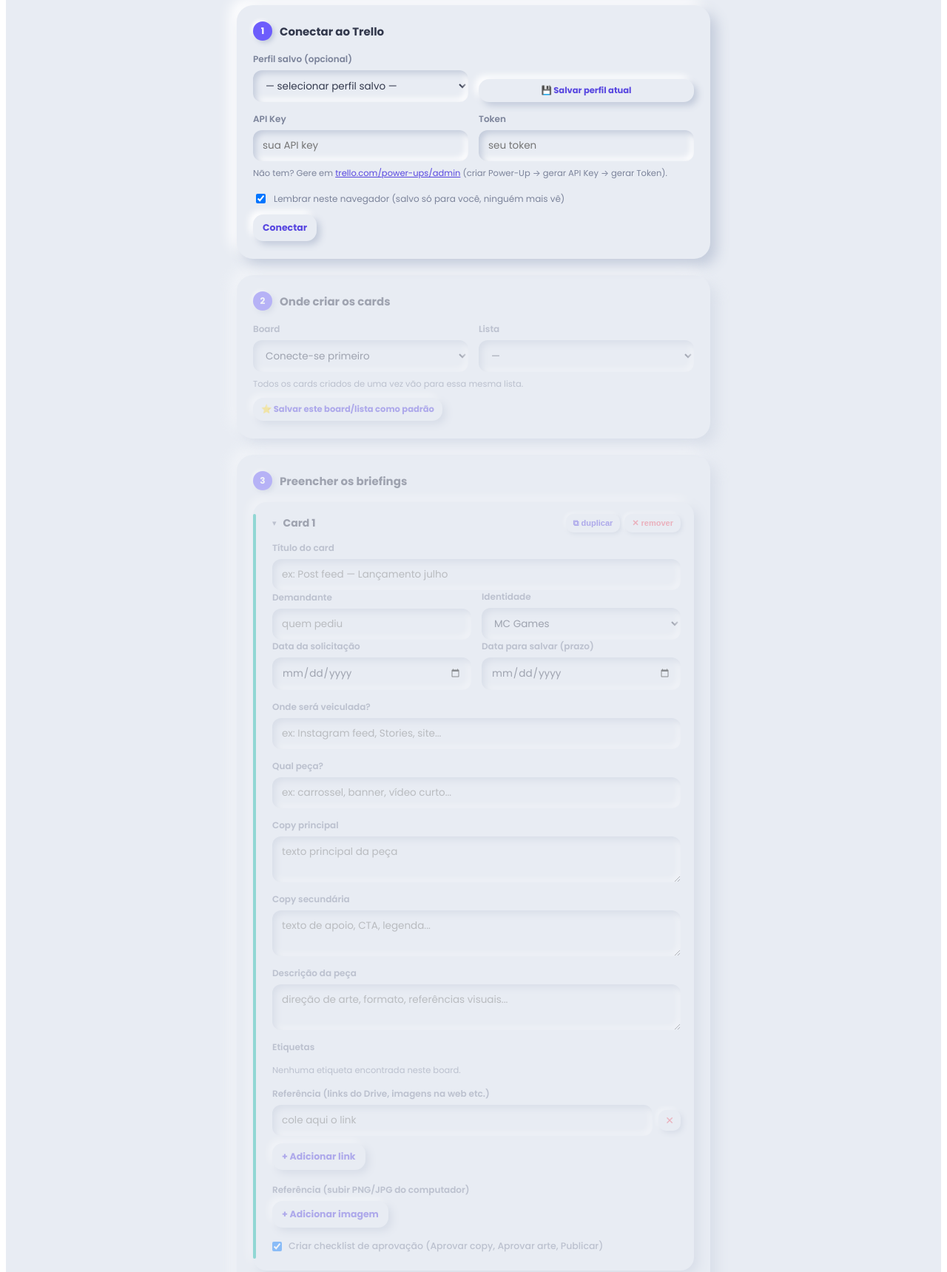
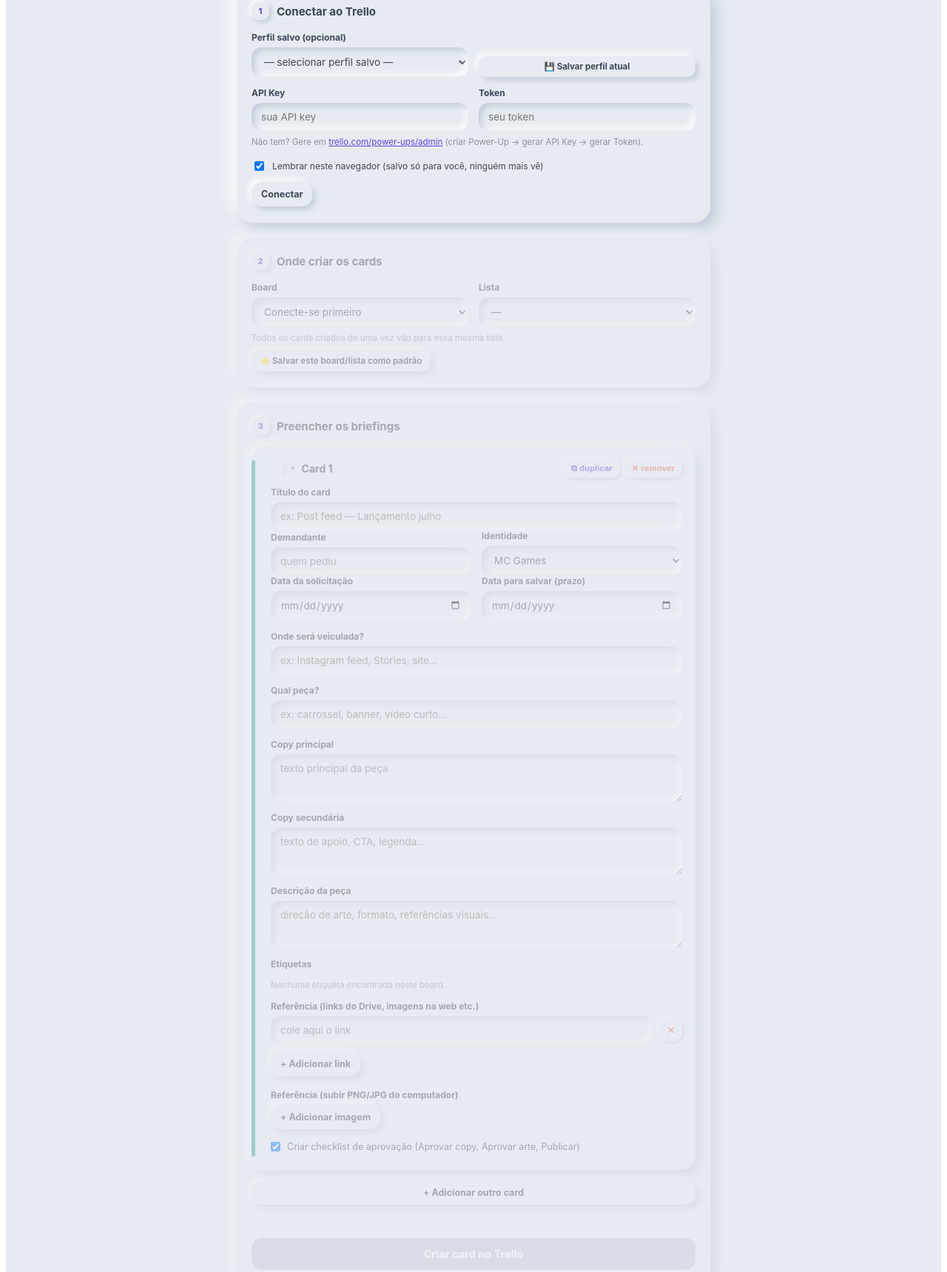
Before and after one commit to Devopsjjoao/briefing-trello, a plain HTML site: page index.html in a window 1280 px wide. Shown: the part 162-1882 px from the top of the page at 74% size. Drawn offline with Linux system fonts and the light colour scheme.

Commit message:
Visual neumorfismo/soft-3D

```diff
--- a/index.html
+++ b/index.html
@@ -1,82 +1,76 @@
 <style>
-  @import url('https://fonts.googleapis.com/css2?family=Poppins:wght@400;500;600;700;800&display=swap');
-
   :root{
-    --bg:#e8ecf3;
-    --shadow-dark:#c3cbdb;
-    --shadow-light:#ffffff;
-    --ink:#33394d;
-    --muted:#7b839a;
-    --accent:#6d5dfc;
-    --accent-dark:#5847e0;
-    --accent-soft:#eceaff;
-    --identity-b:#12b8a6;
-    --identity-b-soft:#e2f9f6;
-    --danger:#ef5a6f;
-    --danger-soft:#fdecee;
-    --ok:#1fb37a;
-    --ok-soft:#e4f9f0;
-    --font: 'Poppins', -apple-system, "Segoe UI", sans-serif;
+    --bg:#e7ebf1;
+    --ink:#3c4658;
+    --muted:#8891a0;
+    --shadow-light:rgba(255,255,255,.9);
+    --shadow-dark:rgba(163,177,198,.55);
+    --accent:#6c63ff;
+    --accent-dark:#5548e0;
+    --teal:#2f9e8f;
+    --indigo:#6c63ff;
+    --danger:#e0604f;
+    --line:rgba(163,177,198,.3);
+    --font-body: -apple-system, "Segoe UI", Roboto, Helvetica, Arial, sans-serif;
   }
   *{box-sizing:border-box;}
   .briefing-app{
-    font-family:var(--font);
+    font-family:var(--font-body);
     color:var(--ink);
-    padding:36px 20px 70px;
+    padding:32px 20px 60px;
     min-height:100%;
     background:var(--bg);
   }
   .briefing-app .wrap{max-width:640px;margin:0 auto;}
   .briefing-app .eyebrow{
-    font-size:11px;letter-spacing:.12em;text-transform:uppercase;
+    font-size:11px;letter-spacing:.1em;text-transform:uppercase;
     color:var(--accent-dark);font-weight:700;margin-bottom:8px;
     display:flex;align-items:center;gap:8px;
   }
   .briefing-app .eyebrow::before{
     content:"";width:8px;height:8px;border-radius:50%;background:var(--accent);display:inline-block;
-    box-shadow:0 0 0 4px var(--accent-soft);
+    box-shadow:0 0 0 3px rgba(108,99,255,.15);
   }
   .briefing-app h1{
-    font-family:var(--font);
-    font-size:30px;font-weight:800;margin:0 0 6px;letter-spacing:-.01em;
+    font-family:var(--font-body);
+    font-size:30px;font-weight:800;margin:0 0 4px;letter-spacing:-.01em;
     color:var(--ink);
   }
-  .briefing-app .sub{color:var(--muted);font-size:14px;margin-bottom:28px;font-weight:500;}
+  .briefing-app .sub{color:var(--muted);font-size:14px;margin-bottom:26px;}
 
-  /* ---- superfícies neumórficas ---- */
+  /* ---------- neumorphism base shapes ---------- */
   .briefing-app .panel{
     background:var(--bg);border:none;border-radius:22px;
-    padding:22px 22px 24px;margin-bottom:22px;
-    box-shadow:9px 9px 18px var(--shadow-dark), -9px -9px 18px var(--shadow-light);
+    padding:20px 20px 22px;margin-bottom:20px;
+    box-shadow: 8px 8px 18px var(--shadow-dark), -8px -8px 18px var(--shadow-light);
   }
   .briefing-app .panel h2{
-    font-family:var(--font);font-size:15px;font-weight:700;margin:0 0 16px;
+    font-family:var(--font-body);font-size:15px;font-weight:700;margin:0 0 16px;
     display:flex;align-items:center;gap:10px;color:var(--ink);
   }
   .briefing-app .panel h2 .num{
-    width:26px;height:26px;border-radius:50%;background:var(--accent);color:#fff;
-    font-size:12px;display:flex;align-items:center;justify-content:center;font-family:var(--font);font-weight:700;
-    box-shadow:3px 3px 6px var(--shadow-dark), -2px -2px 5px var(--shadow-light);
+    width:24px;height:24px;border-radius:9px;background:var(--bg);color:var(--accent-dark);
+    font-size:11px;display:flex;align-items:center;justify-content:center;font-family:var(--font-body);font-weight:800;
+    box-shadow: 3px 3px 6px var(--shadow-dark), -3px -3px 6px var(--shadow-light);
   }
   .briefing-app label{
-    display:block;font-size:12px;font-weight:600;color:var(--muted);margin:14px 0 6px;
+    display:block;font-size:12px;font-weight:700;color:var(--ink);margin:14px 0 6px;
   }
   .briefing-app label:first-of-type{margin-top:0;}
-
   .briefing-app input[type=text],
   .briefing-app input[type=password],
   .briefing-app input[type=date],
   .briefing-app select,
   .briefing-app textarea{
-    width:100%;padding:11px 13px;border:none;border-radius:12px;
-    font-family:var(--font);font-size:13.5px;background:var(--bg);color:var(--ink);
+    width:100%;padding:11px 13px;border:none;border-radius:14px;
+    font-family:var(--font-body);font-size:13.5px;background:var(--bg);color:var(--ink);
     outline:none;transition:box-shadow .15s;
-    box-shadow:inset 4px 4px 8px var(--shadow-dark), inset -4px -4px 8px var(--shadow-light);
+    box-shadow: inset 4px 4px 8px var(--shadow-dark), inset -4px -4px 8px var(--shadow-light);
   }
   .briefing-app input:focus,.briefing-app select:focus,.briefing-app textarea:focus{
-    box-shadow:inset 3px 3px 6px var(--shadow-dark), inset -3px -3px 6px var(--shadow-light), 0 0 0 2px var(--accent-soft);
+    box-shadow: inset 4px 4px 8px var(--shadow-dark), inset -4px -4px 8px var(--shadow-light), 0 0 0 2px rgba(108,99,255,.35);
   }
-  .briefing-app textarea{resize:vertical;min-height:60px;}
+  .briefing-app textarea{resize:vertical;min-height:64px;}
   .briefing-app .row2{display:grid;grid-template-columns:1fr 1fr;gap:14px;align-items:end;}
   .briefing-app .hint{font-size:11.5px;color:var(--muted);margin-top:8px;}
   .briefing-app .hint a{color:var(--accent-dark);}
@@ -86,91 +80,89 @@
   }
   .briefing-app .remember input{width:auto;}
 
-  /* ---- botões com profundidade ---- */
   .briefing-app .btn{
-    appearance:none;border:none;cursor:pointer;font-family:var(--font);font-weight:700;
-    font-size:13.5px;border-radius:14px;padding:11px 18px;color:var(--ink);
-    background:var(--bg);
-    box-shadow:5px 5px 10px var(--shadow-dark), -5px -5px 10px var(--shadow-light);
+    appearance:none;border:none;cursor:pointer;font-family:var(--font-body);font-weight:700;
+    font-size:13.5px;border-radius:14px;padding:11px 18px;
     transition:box-shadow .12s, transform .08s;
   }
-  .briefing-app .btn:active{
-    box-shadow:inset 3px 3px 6px var(--shadow-dark), inset -3px -3px 6px var(--shadow-light);
-    transform:translateY(1px);
+  .briefing-app .btn:active{transform:translateY(1px) scale(.98);}
+  .briefing-app .btn-primary{
+    background:linear-gradient(145deg, #7d74ff, var(--accent));
+    color:#fff;width:100%;font-size:14.5px;padding:13px;margin-top:8px;
+    box-shadow: 6px 6px 14px rgba(108,99,255,.35), -4px -4px 10px rgba(255,255,255,.5);
   }
-  .briefing-app .btn-primary{
-    background:linear-gradient(145deg, var(--accent), var(--accent-dark));
-    color:#fff;width:100%;font-size:14.5px;padding:14px;margin-top:8px;
-    box-shadow:6px 6px 14px rgba(93,71,224,.35), -4px -4px 10px rgba(255,255,255,.5);
+  .briefing-app .btn-primary:hover{background:linear-gradient(145deg, var(--accent), var(--accent-dark));}
+  .briefing-app .btn-primary:disabled{background:#c2c8d6;box-shadow:none;cursor:not-allowed;}
+  .briefing-app .btn-ghost{
+    background:var(--bg);color:var(--ink);border:none;padding:9px 13px;font-size:12.5px;
+    box-shadow: 4px 4px 8px var(--shadow-dark), -4px -4px 8px var(--shadow-light);
   }
-  .briefing-app .btn-primary:hover{filter:brightness(1.05);}
-  .briefing-app .btn-primary:active{
-    box-shadow:inset 3px 3px 8px rgba(0,0,0,.25);
-    transform:translateY(1px);
-  }
-  .briefing-app .btn-primary:disabled{background:#b7bccb;color:#fff;box-shadow:none;cursor:not-allowed;}
-  .briefing-app .btn-ghost{color:var(--accent-dark);padding:9px 13px;font-size:12.5px;}
-  .briefing-app .btn-small{padding:7px 11px;font-size:11.5px;}
+  .briefing-app .btn-ghost:active{box-shadow: inset 3px 3px 6px var(--shadow-dark), inset -3px -3px 6px var(--shadow-light);}
+  .briefing-app .btn-small{padding:7px 11px;font-size:11.5px;border-radius:11px;}
 
   .briefing-app .status{
-    margin-top:16px;padding:12px 15px;border-radius:12px;font-size:13px;display:none;
-    box-shadow:inset 2px 2px 5px var(--shadow-dark), inset -2px -2px 5px var(--shadow-light);
+    margin-top:16px;padding:12px 15px;border-radius:14px;font-size:13px;display:none;
+    box-shadow: inset 3px 3px 6px var(--shadow-dark), inset -3px -3px 6px var(--shadow-light);
   }
   .briefing-app .status.show{display:block;}
-  .briefing-app .status.ok{background:var(--ok-soft);color:#0f7a54;}
-  .briefing-app .status.err{background:var(--danger-soft);color:#b8354a;}
+  .briefing-app .status.ok{color:#227a63;}
+  .briefing-app .status.err{color:#b3402f;}
   .briefing-app .status a{color:inherit;font-weight:700;}
 
   .briefing-app .locked{opacity:.4;pointer-events:none;}
-  .briefing-app .divider{height:1px;background:var(--shadow-dark);margin:18px 0;opacity:.6;}
+  .briefing-app .divider{height:1px;background:var(--line);margin:18px 0;}
   .briefing-app .badge{
-    font-size:10.5px;background:var(--ok-soft);color:#0f7a54;padding:3px 10px;border-radius:20px;font-weight:700;letter-spacing:.02em;
+    font-size:10.5px;background:var(--bg);color:#227a63;padding:3px 10px;border-radius:10px;font-weight:700;letter-spacing:.02em;
+    box-shadow: 2px 2px 5px var(--shadow-dark), -2px -2px 5px var(--shadow-light);
   }
   .briefing-app .item-row{
-    display:flex;align-items:center;gap:8px;margin-bottom:10px;
+    display:flex;align-items:center;gap:10px;margin-bottom:10px;
   }
   .briefing-app .item-row input[type=text]{flex:1;}
   .briefing-app .item-row .chip{
-    flex:1;display:flex;align-items:center;gap:9px;background:var(--bg);border:none;
+    flex:1;display:flex;align-items:center;gap:8px;background:var(--bg);border:none;
     border-radius:12px;padding:9px 12px;font-size:13px;color:var(--ink);
-    box-shadow:3px 3px 7px var(--shadow-dark), -3px -3px 7px var(--shadow-light);
+    box-shadow: 3px 3px 6px var(--shadow-dark), -3px -3px 6px var(--shadow-light);
   }
   .briefing-app .item-row .chip img{
-    width:30px;height:30px;object-fit:cover;border-radius:8px;flex-shrink:0;
+    width:28px;height:28px;object-fit:cover;border-radius:8px;flex-shrink:0;
   }
   .briefing-app .remove-x{
     background:var(--bg);border:none;cursor:pointer;color:var(--danger);font-size:14px;line-height:1;
-    padding:7px 9px;flex-shrink:0;border-radius:10px;
-    box-shadow:3px 3px 6px var(--shadow-dark), -3px -3px 6px var(--shadow-light);
+    padding:8px 9px;flex-shrink:0;border-radius:10px;
+    box-shadow: 2px 2px 5px var(--shadow-dark), -2px -2px 5px var(--shadow-light);
   }
-  .briefing-app .remove-x:active{box-shadow:inset 2px 2px 4px var(--shadow-dark), inset -2px -2px 4px var(--shadow-light);}
 
-  /* ---- cards de briefing ---- */
   .briefing-app .briefing-block{
     background:var(--bg);
     border-radius:18px;
     padding:16px 18px 18px;
     margin-top:16px;
-    box-shadow:6px 6px 14px var(--shadow-dark), -6px -6px 14px var(--shadow-light);
+    box-shadow: 6px 6px 14px var(--shadow-dark), -6px -6px 14px var(--shadow-light);
+    border-left:none;
     position:relative;
   }
+  .briefing-app .briefing-block::before{
+    content:"";position:absolute;left:0;top:18px;bottom:18px;width:5px;border-radius:4px;
+    background:var(--teal);
+  }
+  .briefing-app .briefing-block.identity-playbet::before{background:var(--indigo);}
   .briefing-app .briefing-block:first-child{margin-top:0;}
-  .briefing-app .briefing-block::before{
-    content:"";position:absolute;left:0;top:16px;bottom:16px;width:4px;border-radius:4px;
-    background:var(--identity-b);
-  }
-  .briefing-app .briefing-block.identity-playbet::before{background:var(--accent);}
   .briefing-app .block-header{
     display:flex;justify-content:space-between;align-items:center;margin-bottom:2px;
     cursor:pointer;user-select:none;gap:8px;padding-left:8px;
   }
   .briefing-app .block-header-left{display:flex;align-items:center;gap:9px;min-width:0;overflow:hidden;}
+  .briefing-app .block-header-left::before{
+    content:"";width:18px;height:18px;border-radius:50%;background:var(--bg);flex-shrink:0;
+    box-shadow: 2px 2px 4px var(--shadow-dark), -2px -2px 4px var(--shadow-light);
+  }
   .briefing-app .block-chevron{
     font-size:11px;color:var(--muted);transition:transform .15s;flex-shrink:0;
   }
   .briefing-app .briefing-block.collapsed .block-chevron{transform:rotate(-90deg);}
   .briefing-app .block-title{
-    font-family:var(--font);font-weight:700;font-size:14px;color:var(--ink);flex-shrink:0;
+    font-family:var(--font-body);font-weight:700;font-size:14px;color:var(--ink);flex-shrink:0;
   }
   .briefing-app .block-summary{
     font-size:12px;color:var(--muted);overflow:hidden;text-overflow:ellipsis;white-space:nowrap;
@@ -179,43 +171,40 @@
   .briefing-app .briefing-block.collapsed .block-body{display:none;}
   .briefing-app .block-actions{display:flex;gap:6px;flex-shrink:0;}
   .briefing-app .dup-block-btn{
-    background:var(--bg);border:none;color:var(--accent-dark);font-size:11px;cursor:pointer;font-weight:700;
+    background:var(--bg);border:none;color:var(--accent-dark);font-size:11.5px;cursor:pointer;font-weight:700;
     padding:6px 10px;border-radius:10px;flex-shrink:0;white-space:nowrap;
-    box-shadow:2px 2px 5px var(--shadow-dark), -2px -2px 5px var(--shadow-light);
+    box-shadow: 2px 2px 5px var(--shadow-dark), -2px -2px 5px var(--shadow-light);
   }
-  .briefing-app .dup-block-btn:active{box-shadow:inset 2px 2px 4px var(--shadow-dark), inset -2px -2px 4px var(--shadow-light);}
   .briefing-app .remove-block-x{
-    background:var(--bg);border:none;color:var(--danger);font-size:11px;cursor:pointer;font-weight:700;
+    background:var(--bg);border:none;color:var(--danger);font-size:11.5px;cursor:pointer;font-weight:700;
     padding:6px 10px;border-radius:10px;flex-shrink:0;white-space:nowrap;
-    box-shadow:2px 2px 5px var(--shadow-dark), -2px -2px 5px var(--shadow-light);
+    box-shadow: 2px 2px 5px var(--shadow-dark), -2px -2px 5px var(--shadow-light);
   }
-  .briefing-app .remove-block-x:active{box-shadow:inset 2px 2px 4px var(--shadow-dark), inset -2px -2px 4px var(--shadow-light);}
   .briefing-app #btnAddBlock{margin-top:14px;width:100%;text-align:center;}
 
-  /* ---- etiquetas ---- */
   .briefing-app .label-chip{
-    display:inline-flex;align-items:center;height:26px;border-radius:13px;
-    font-size:12px;font-weight:700;cursor:pointer;margin:0 8px 8px 0;padding:0 12px;
-    background:var(--bg);color:var(--muted);
-    box-shadow:3px 3px 6px var(--shadow-dark), -3px -3px 6px var(--shadow-light);
-    transition:box-shadow .12s, color .12s;
+    display:inline-flex;align-items:center;height:26px;border-radius:10px;
+    font-size:12px;font-weight:700;cursor:pointer;margin:0 8px 8px 0;
+    background:var(--bg);color:var(--ink);padding:0 12px;
+    box-shadow: 3px 3px 6px var(--shadow-dark), -3px -3px 6px var(--shadow-light);
+    transition:box-shadow .12s;
+  }
+  .briefing-app .label-chip.selected{
+    box-shadow: inset 2px 2px 5px rgba(0,0,0,.18), inset -2px -2px 5px rgba(255,255,255,.35);
+    color:#fff;
   }
   .briefing-app .label-chip input{display:none;}
-  .briefing-app .label-chip.selected{
-    color:#fff;
-    box-shadow:inset 2px 2px 5px rgba(0,0,0,.25), inset -1px -1px 3px rgba(255,255,255,.2);
-  }
   .briefing-app .labelList{display:flex;flex-wrap:wrap;margin:6px 0 4px;}
 
   .briefing-app .checkbox-row{
-    display:flex;align-items:center;gap:9px;font-size:12.5px;font-weight:500;margin-top:16px;cursor:pointer;color:var(--muted);
+    display:flex;align-items:center;gap:9px;font-size:12.5px;font-weight:400;margin-top:16px;cursor:pointer;
   }
   .briefing-app .checkbox-row input{width:auto;margin:0;}
 
   .briefing-app .history-item{
-    font-size:13px;padding:9px 4px;border-radius:10px;margin-bottom:6px;
-    display:flex;justify-content:space-between;gap:10px;
-    box-shadow:2px 2px 5px var(--shadow-dark), -2px -2px 5px var(--shadow-light);
+    font-size:13px;padding:9px 12px;margin-bottom:8px;border-radius:12px;display:flex;justify-content:space-between;gap:10px;
+    background:var(--bg);
+    box-shadow: 3px 3px 6px var(--shadow-dark), -3px -3px 6px var(--shadow-light);
   }
   .briefing-app .history-item a{color:var(--accent-dark);font-weight:700;}
   .briefing-app .hist-date{color:var(--muted);font-size:11px;white-space:nowrap;flex-shrink:0;}
```
